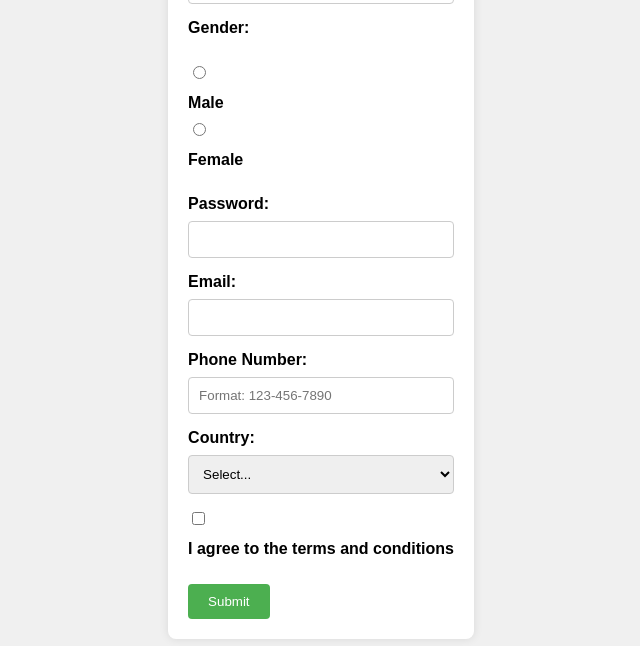
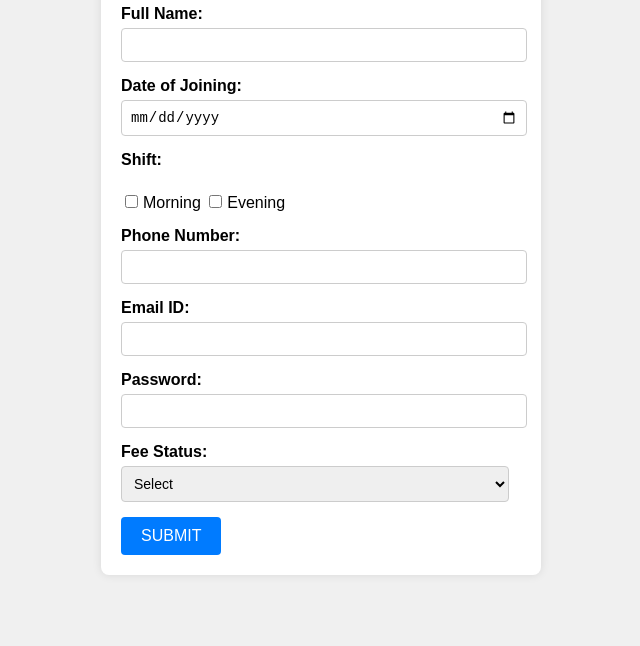
Before and after one commit to Rohitbhakuni88/for-fun, a plain HTML site: page exam.html in a window 1280 px wide. Shown: the part 154-800 px from the top of the page, without its empty margins (319-959 px from the left). Drawn offline with Linux system fonts and the light colour scheme.

Commit message:
Update exam.html

```diff
--- a/exam.html
+++ b/exam.html
@@ -3,102 +3,109 @@
 <head>
     <meta charset="UTF-8">
     <meta name="viewport" content="width=device-width, initial-scale=1.0">
-<title>Registration Form</title>
+    <title>Web Tech Workshop Registration</title>
     <style>
-    /* CSS styles for the form */
         body {
             font-family: Arial, sans-serif;
-        background-color: #f0f0f0;
+            background-color: #f0f0f0; /* Light grey background */
             display: flex;
             justify-content: center;
             align-items: center;
             height: 100vh;
             margin: 0;
         }
-    form {
-        max-width: 500px;
+
+        .container {
+            background-color: white;
             padding: 20px;
-        background-color: #ffffff;
             border-radius: 8px;
-        box-shadow: 0 0 10px rgba(0, 0, 0, 0.1);
+            box-shadow: 0 0 10px rgba(0, 0, 0, 0.1); /* Soft shadow effect */
+            width: 400px;
+            max-width: 90%;
         }
-    h2 {
-        text-align: center;
+
+        .form-group {
+            margin-bottom: 15px;
         }
+
         label {
+            font-weight: bold;
             display: block;
-        margin-bottom: 8px;
-        font-weight: bold;
+            margin-bottom: 5px;
         }
+
         input[type="text"],
+        input[type="date"],
+        input[type="tel"],
         input[type="email"],
         input[type="password"],
-    input[type="tel"],
         select {
-        width: 100%;
-        padding: 10px;
-        margin-bottom: 15px;
+            width: calc(100% - 12px); /* Adjust for padding */
+            padding: 8px;
             border: 1px solid #ccc;
             border-radius: 4px;
-        box-sizing: border-box;
+            font-size: 14px;
         }
-    input[type="checkbox"],
-    input[type="radio"] {
+
+        input[type="checkbox"] {
             margin-right: 5px;
-        margin-bottom: 15px;
         }
-    input[type="submit"] {
-        background-color: #4CAF50;
+
+        button[type="submit"] {
+            background-color: #007bff; /* Blue submit button */
             color: white;
+            border: none;
             padding: 10px 20px;
-        border: none;
             border-radius: 4px;
             cursor: pointer;
-        transition: background-color 0.3s ease;
+            font-size: 16px;
         }
-    input[type="submit"]:hover {
-        background-color: #45a049;
+
+        button[type="submit"]:hover {
+            background-color: #0056b3; /* Darker blue on hover */
         }
     </style>
 </head>
 <body>
-
+    <div class="container">
+        <h2>Web Tech Workshop Registration</h2>
         <form>
-    <h2>Registration Form</h2>
-
+            <div class="form-group">
                 <label for="fullname">Full Name:</label>
                 <input type="text" id="fullname" name="fullname" required>
+            </div>
+            <div class="form-group">
+                <label for="date">Date of Joining:</label>
+                <input type="date" id="date" name="date" required>
+            </div>
+            <div class="form-group">
+                <label>Shift:</label><br>
+                <input type="checkbox" id="morning" name="shift" value="morning">Morning
 
-    <label for="gender">Gender:</label><br>
-    <input type="radio" id="male" name="gender" value="male">
-    <label for="male">Male</label>
-    <input type="radio" id="female" name="gender" value="female">
-    <label for="female">Female</label><br>
-
+                <input type="checkbox" id="evening" name="shift" value="evening">Evening
+            </div>
+            <div class="form-group">
+                <label for="phone">Phone Number:</label>
+                <input type="tel" id="phone" name="phone" required>
+            </div>
+            <div class="form-group">
+                <label for="email">Email ID:</label>
+                <input type="email" id="email" name="email" required>
+            </div>
+            <div class="form-group">
                 <label for="password">Password:</label>
                 <input type="password" id="password" name="password" required>
-
-    <label for="email">Email:</label>
-    <input type="email" id="email" name="email" required>
-
-    <label for="phone">Phone Number:</label>
-    <input type="tel" id="phone" name="phone" pattern="[0-9]{3}-[0-9]{3}-[0-9]{4}" placeholder="Format: 123-456-7890" required>
-
-    <label for="country">Country:</label>
-    <select id="country" name="country" required>
-        <option value="">Select...</option>
-        <option value="USA">USA</option>
-        <option value="Canada">Canada</option>
-        <option value="UK">UK</option>
-        <option value="Australia">Australia</option>
-        <option value="Germany">Germany</option>
+            </div>
+            <div class="form-group">
+                <label for="feestatus">Fee Status:</label>
+                <select id="feestatus" name="feestatus" required>
+                    <option value="">Select</option>
+                    <option value="paid">Paid</option>
+                    <option value="pending">Pending</option>
                 </select>
-
-    <input type="checkbox" id="terms" name="terms" required>
-    <label for="terms">I agree to the terms and conditions</label><br>
-
-    <input type="submit" value="Submit">
+            </div>
+            <button type="submit">SUBMIT</button>
         </form>
-
+    </div>
 </body>
 </html>
```
Lines whose indentation alone changed are shown as unchanged.
